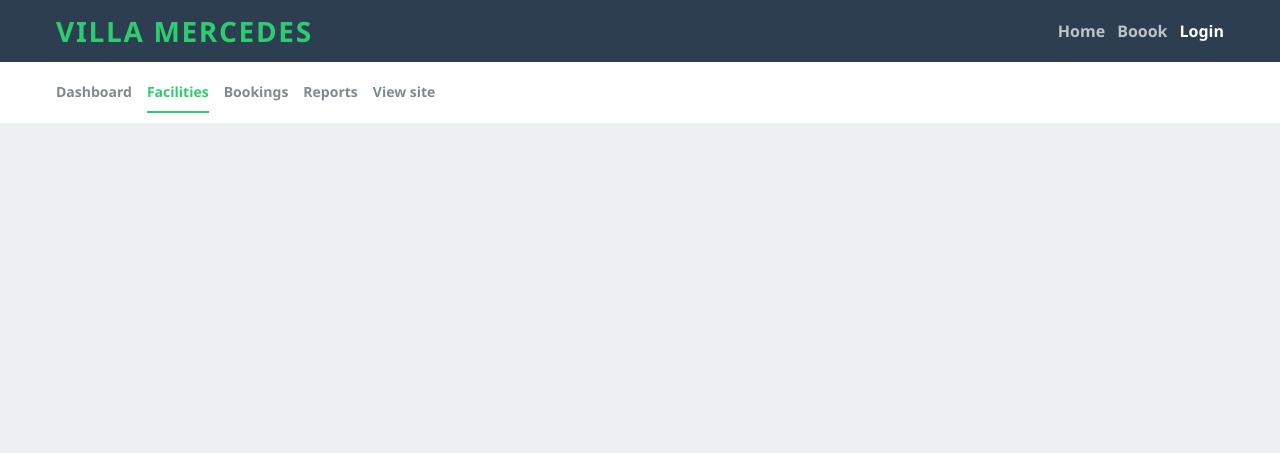
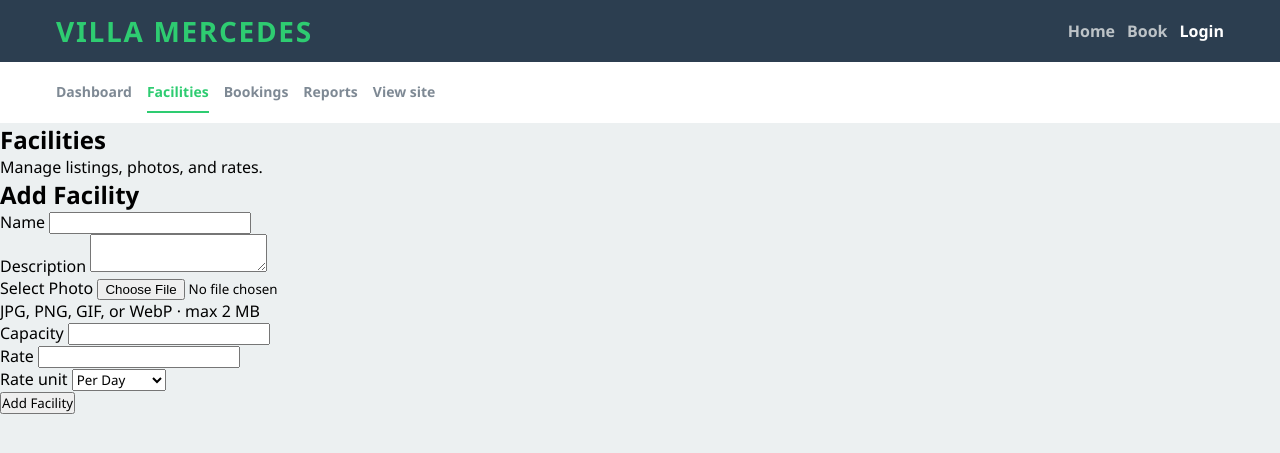
Before and after one commit to NazuChomp/villa-mercedes, a PHP site: page /admin/facilities.php in a window 1280 px wide. Shown: the top 453 px of the page. Run offline with PHP 8.4, Linux system fonts and the light colour scheme; tables that the repository leaves empty or names only in its code hold one stand-in row (values such as "Sample post").

Commit message:
feat: add form for adding facilities

```diff
--- a/admin/facilities.php
+++ b/admin/facilities.php
@@ -5,6 +5,17 @@ require_once '../database/database.php';
 $currentPage = basename($_SERVER['PHP_SELF']);
 
 $conn =connection();
+
+$editId = isset($_GET['edit']) ? (int)$_GET['edit'] : null;
+$editRow = null;
+
+if ($editId) {
+    $editStmt = $conn->prepare("SELECT * FROM facilities WHERE id = ?");
+    $editStmt->bind_param("i", $editId);
+    $editStmt->execute();
+    $editRow = $editStmt->get_result()->fetch_assoc();
+}
+
 $stmt = $conn->prepare("SELECT * FROM facilities");
 $stmt->execute();
 $result = $stmt->get_result();
@@ -28,7 +39,7 @@ $status = 'Occupied';
         <a href="<?= e(url('index.php')) ?>" class="brand-label">Villa Mercedes</a>
         <div class="header-nav">
             <a href="<?= e(url('index.php')) ?>" class="<?= $currentPage === 'index.php' ? 'is-active' : '' ?>">Home</a>
-            <a href="<?= e(url('book.php')) ?>" class="<?= $currentPage === 'book.php' ? 'is-active' : '' ?>">Boook</a>
+            <a href="<?= e(url('book.php')) ?>" class="<?= $currentPage === 'book.php' ? 'is-active' : '' ?>">Book</a>
             <a href="<?= e(url('login.php')) ?>" class="<?= e('is-active') ?>">
                 <?= isset($_SESSION['user']) ? 'Dashboard Management' : 'Login' ?>
             </a>
@@ -46,5 +57,57 @@ $status = 'Occupied';
     </div>
 </nav>
 
+<main class="facility-main">
+    <div class="page-head">
+        <div>
+            <h2>Facilities</h2>
+            <p>Manage listings, photos, and rates.</p>
+        </div>
+        <?php if ($editRow): ?>
+            <a class="cancel-btn btn" href="<?= e(url('admin/bookings.php')) ?>">Cancel edit</a>
+        <?php endif; ?>
+    </div>
+
+    <div class="form-facilities-wrapper">
+        <div class="facility-form">
+            <h2><?= !$editRow ? 'Add Facility' : 'Edit Facility' ?></h2>
+            <form action="" method="post">
+                <?php if ($editRow): ?>
+                    <input type="hidden" name="booking_id" value="<?= $editRow['id'] ?>">
+                <?php endif; ?>
+                <div class="form-row">
+                    <label for="name">Name</label>
+                    <input type="text" name="name" id="name">
+                </div>
+                <div class="form-row">
+                    <label for="description">Description</label>
+                    <textarea name="description" id="description"></textarea>
+                </div>
+                <div class="form-row">
+                    <label for="facility_photo" class="btn photo-btn">Select Photo</label>
+                    <input type="file" name="facilit_photo" id="facility_photo">
+                    <p>JPG, PNG, GIF, or WebP · max 2 MB</p>
+                </div>
+                <div class="form-row">
+                    <label for="capacity">Capacity</label>
+                    <input type="number" name="capacity" id="capacity">
+                </div>
+                <div class="form-row">
+                    <label for="rate">Rate</label>
+                    <input type="number" name="rate" id="rate">
+                </div>
+                <div class="form-row">
+                    <label for="rate_unit">Rate unit</label>
+                    <select name="rate_unit" id="rate_unit">
+                        <option value="Per Day">Per Day</option>
+                        <option value="Per Session">Per Session</option>
+                    </select>
+                </div>
+                <button type="submit">Add Facility</button>
+            </form>
+        </div>
+    </div>
+</main>
+
 </body>
 </html>
```
